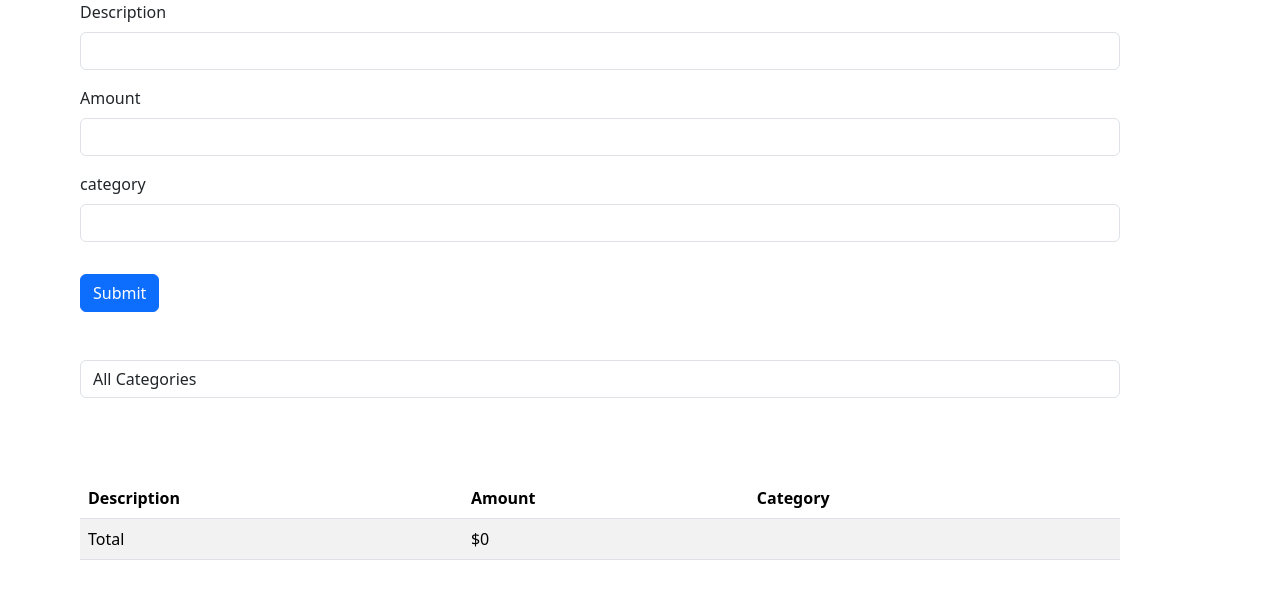
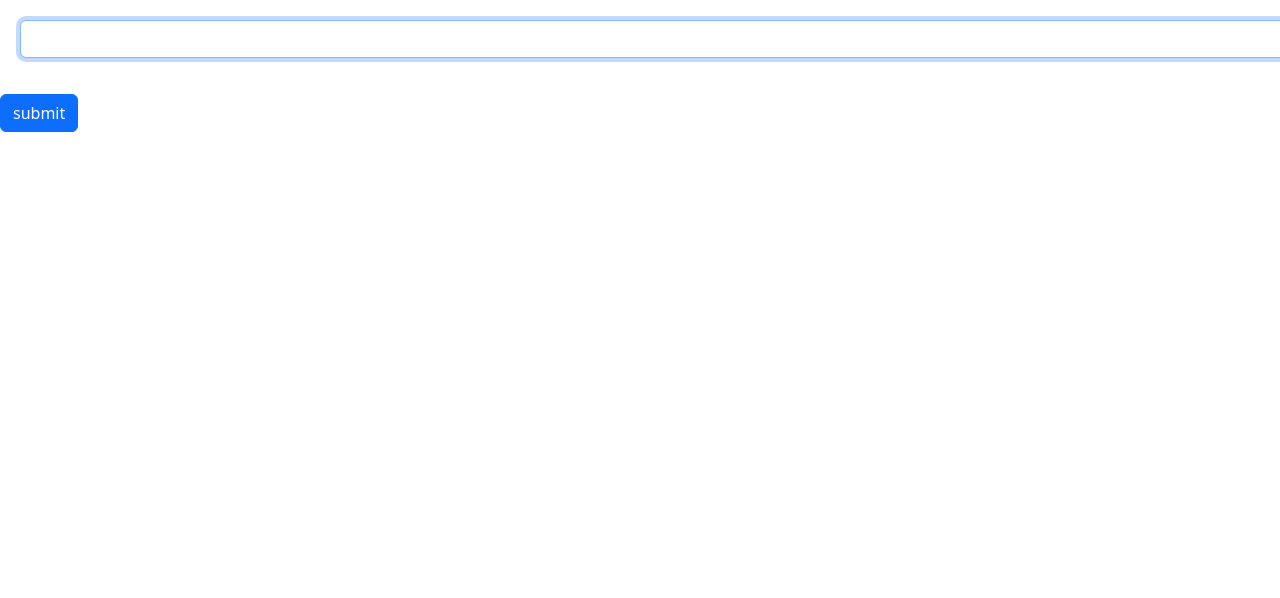
Before and after one commit to abdullahbhattidev/React-Learning, a React (Vite) app: page / in a window 1280 px wide. Shown: the top 598 px of the page. Built offline with nearby package versions, Linux system fonts and the light colour scheme; the HTML template or start-up script is replaced by a standard one.

Commit message:
useEffect

```diff
--- a/src/App.tsx
+++ b/src/App.tsx
@@ -2,7 +2,7 @@ import "./App.css";
 import List from "./lists";
 import Alerts from "./alert-component/alert";
 import Buttons from "./button";
-import { useState } from "react";
+import { useEffect, useRef, useState } from "react";
 import Like from "./likeButton";
 import Message from "./message";
 import produce from "immer";
@@ -12,13 +12,24 @@ import ExpandableText from "./expandable-text";
 import Form from "./form";
 import ExpenseTracker from "./expense-tracker";
 function App() {
+  const refe =useRef<HTMLInputElement>(null)
+  const handleclickevent = ()=> {
+    if(refe.current) refe.current.focus()
+  }
+  useEffect(handleclickevent)
+  return(
+    <>
+    <div ><input ref={refe} style={{margin: 20}} className="form-control" type="text" /></div>
+    <button onClick={handleclickevent} className="btn btn-primary">submit</button>
+    </>
 
-  return(
+  )
+  // return(
 
-    <ExpenseTracker/>
+  //   <ExpenseTracker/>
 
-    // <Form/>
-  )
+  //   // <Form/>
+  // )
   // return(
   //   <>
   //   <ExpandableText charMax={99}>hello world this is me learning react in typscript and i am following mosh hamadani's react course
```
